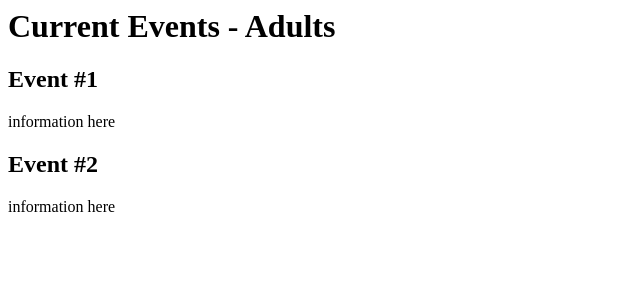
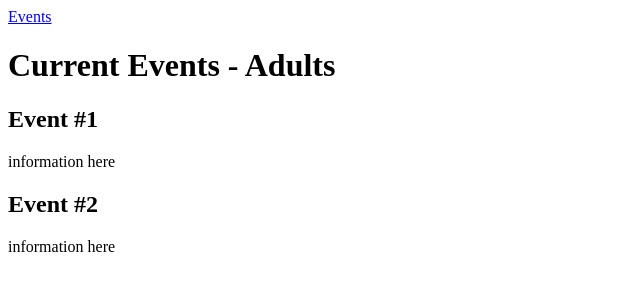
Before and after one commit to CrystalWinged/TSA25-26, a plain HTML site: page pages/events/adults.html in a window 1280 px wide. Shown: the whole page, without its empty margins (0-640 px from the left). Drawn offline with Linux system fonts and the light colour scheme.

Commit message:
Update adults.html

```diff
--- a/pages/events/adults.html
+++ b/pages/events/adults.html
@@ -2,7 +2,7 @@
   <head>
     <body>
     <section="header">
-
+      <a href="events.html"> Events </a>
     </section>
       <h1>Current Events - Adults </h1>
       <h2>Event #1</h2>
```
